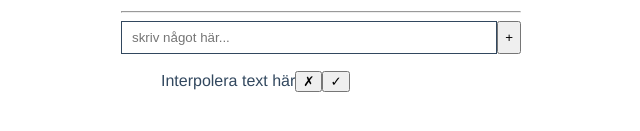
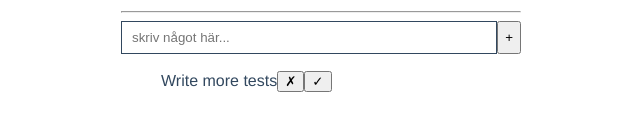
Before and after one commit to NTIJOH-WU2-2021/todo-app-Linkaan, a plain HTML site: page index.html in a window 1280 px wide. Shown: the part 129-260 px from the top of the page, 319-959 px from the left. Drawn offline with nearby package versions, Linux system fonts and the light colour scheme.

Commit message:
i am genius

```diff
--- a/index.html
+++ b/index.html
@@ -26,7 +26,7 @@
 </body>
 <template id="item-template">
     <div class="item">
-        <li>Interpolera text här</li>
+        <li>Write more tests</li>
         <button data-cy="del">✗</button>
         <button data-cy="mark">✓</button>
     </div>
```
